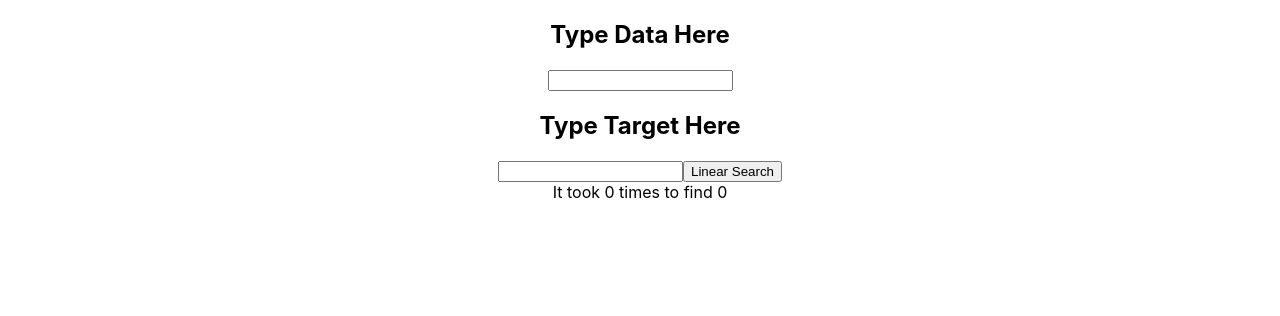
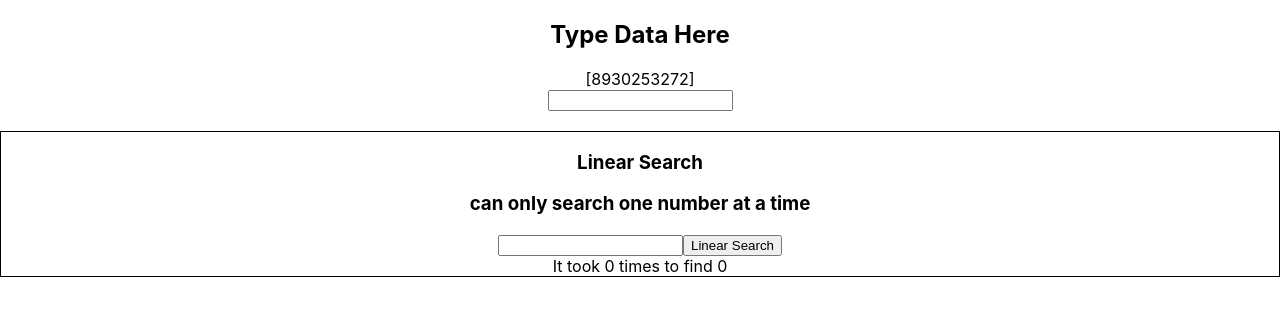
Before and after one commit to thinkful-ei24/janet-DSA-Searching, a React (Create React App) app: page / in a window 1280 px wide. Shown: the top 316 px of the page. Built offline with nearby package versions, Linux system fonts and the light colour scheme.

Commit message:
solves linear search

```diff
--- a/src/App.css
+++ b/src/App.css
@@ -22,6 +22,11 @@
   color: #61dafb;
 }
 
+
+.linearSearch{
+  border: 1px solid  black;
+  margin-top: 20px;
+}
 @keyframes App-logo-spin {
   from {
     transform: rotate(0deg);
--- a/src/App.js
+++ b/src/App.js
@@ -1,5 +1,4 @@
 import React, { Component } from 'react';
-import logo from './logo.svg';
 import './App.css';
 
 class App extends Component {
@@ -10,26 +9,63 @@ constructor(props){
 
 
   this.state={
+    data: [89, 30, 25, 32, 72 ],
     count: 0,
-    target:0
+    target:0,
+    found:true,
   }
+}
 
-const linearSearch = (values)=>{
-  this.setState({})
+handleDataInput(value){
+  this.setState({data: [value]});
+
 }
+
+handleLinearSearch(value, start, end){
+const target = Number(value);
+this.setState({target: `${target}`});
+const arr = this.state.data;
+let message;
+let counter;
+
+console.log(target, 'target')
+for(let i =0; i<arr.length; i++ ){
+  if(arr[i]===target){
+   message = `Found ${target}`;
+    counter = i +1;
+  this.setState({count: `${counter}`})
+  }
+}
+
+console.log(message);
 }
 
 
-
   render() {
+  console.log(this.state.data)
+  console.log(this.state.count);
     return (
       <section className="App">
+
         <h1>Type Data Here</h1>
-        <input type='text' onChange= {(e)=>console.log(this.dataInput.current.value)} ref={this.dataInput}></input>
-        <h1>Type Target Here</h1>
+        <div>[{this.state.data}]</div>
+        <input type='text'
+        // onChange= {(e)=>this.handleDataInput(e.target.value)}
+        ref={this.dataInput}></input>
+
+      <section className='linearSearch'>
+       <h1 >Linear Search</h1>
+       <h3>can only search one number at a time</h3>
        <input type='text' ref={this.targetInput}></input>
-       <button type= 'button' onClick = {(e)=>console.log(this.targetInput.current.value)}>Linear Search</button>
+       <button type= 'button' onClick = {(e)=>{
+         this.handleLinearSearch(this.targetInput.current.value);
+
+         }}>
+       Linear Search
+       </button>
+
        <div>It took {this.state.count} times to find {this.state.target}</div>
+       </section>
       </section>
     );
   }
```
Also changed, not shown: src/logo.svg (deleted).
